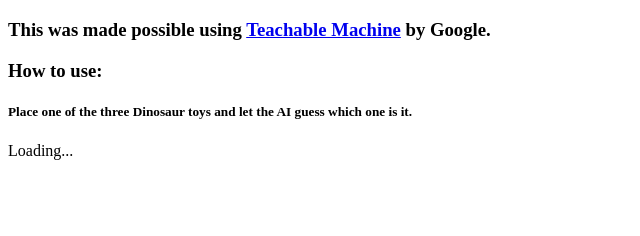
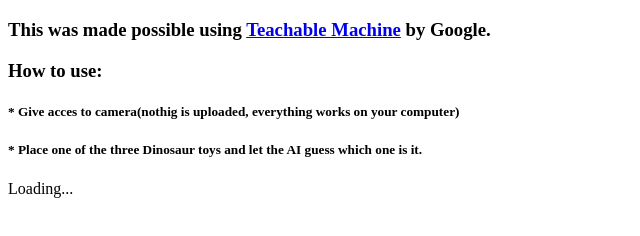
Before and after one commit to XaviXE/Dinosaur-detector-with-Teachable-Machine, a plain HTML site: page index.html in a window 1280 px wide. Shown: the part 62-298 px from the top of the page, without its empty margins (0-640 px from the left). Drawn offline with nearby package versions, Linux system fonts and the light colour scheme; a script that the page names is missing.

Commit message:
Update index.html
Quick fix on the How to use

```diff
--- a/index.html
+++ b/index.html
@@ -77,7 +77,8 @@
 </script>
 
     <h3>How to use:</h3>
-    <h5>Place one of the three Dinosaur toys and let the AI guess which one is it.</h5>
+    <h5>* Give acces to camera(nothig is uploaded, everything works on your computer)</h5>
+    <h5>* Place one of the three Dinosaur toys and let the AI guess which one is it.</h5>
 
 </body>
 </html>
```
